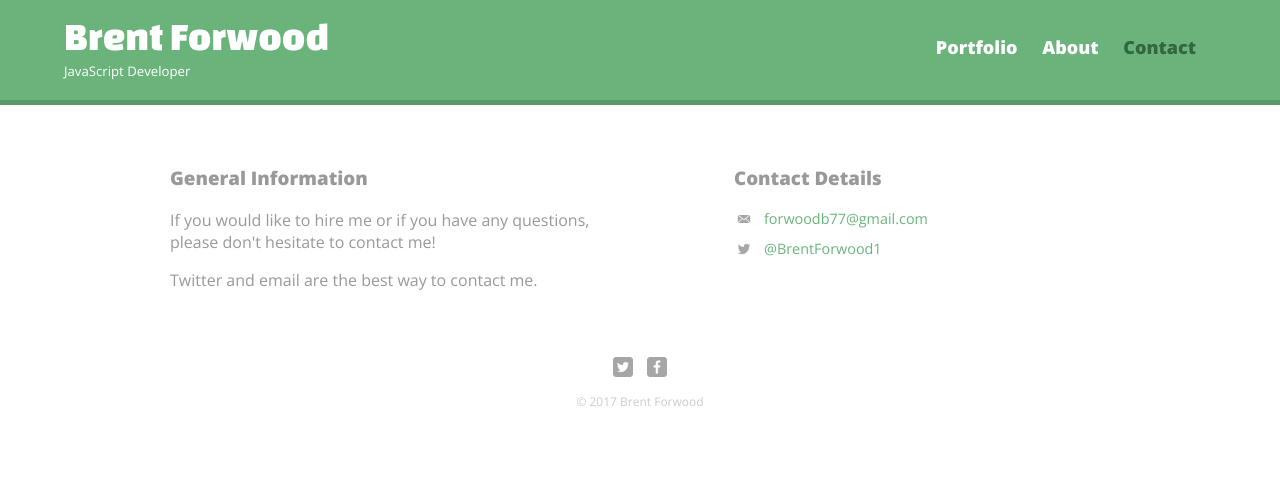
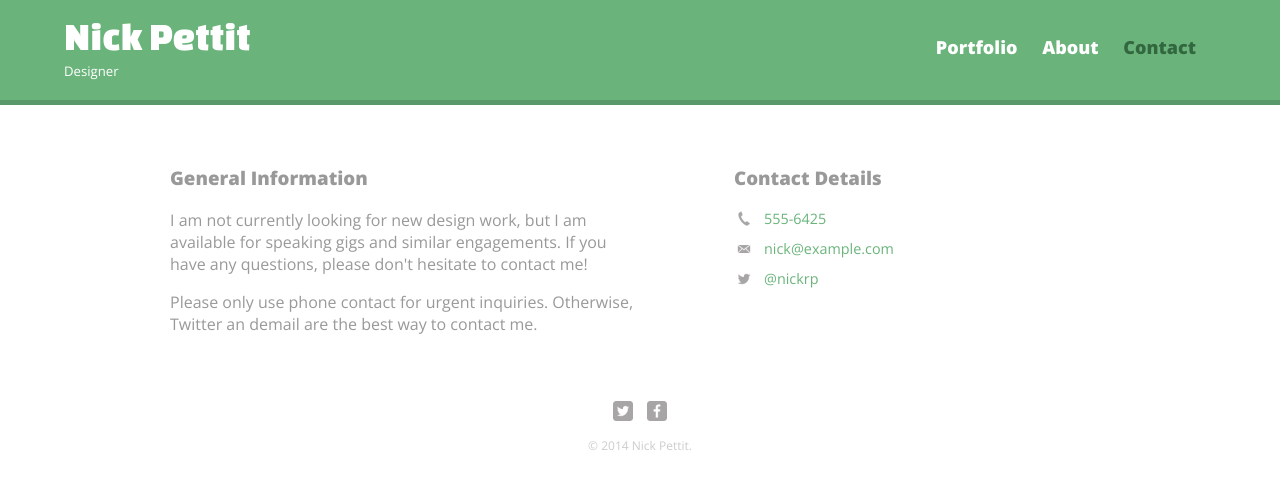
Before and after one commit to forwoodb/htmaw, a plain HTML site: page contact.html in a window 1280 px wide. Drawn offline with nearby package versions, Linux system fonts and the light colour scheme.

Commit message:
Try Again
Original Tutorial 2

```diff
--- a/contact.html
+++ b/contact.html
@@ -2,7 +2,7 @@
 <html>
   <head>
     <meta charset="utf-8">
-    <title>Brent Forwood | JavaScript Developer</title>
+    <title>Nick Pettit | Designer</title>
     <link rel="stylesheet" href="css/normalize.css">
     <link href="https://fonts.googleapis.com/css?family=Changa+One|Open+Sans:normal,800" rel="stylesheet">
     <link rel="stylesheet" href="css/main.css">
@@ -12,8 +12,8 @@
   <body>
     <header>
       <a href="index.html" id="logo">
-        <h1>Brent Forwood</h1>
-        <h2>JavaScript Developer</h2>
+        <h1>Nick Pettit</h1>
+        <h2>Designer</h2>
       </a>
       <nav>
         <ul>
@@ -26,21 +26,21 @@
     <div id="wrapper">
       <section id="primary">
         <h3>General Information</h3>
-        <p>If you would like to hire me or if you have any questions, please don't hesitate to contact me!</p>
-        <p>Twitter and email are the best way to contact me.</p>
+        <p>I am not currently looking for new design work, but I am available for speaking gigs and similar engagements.  If you have any questions, please don't hesitate to contact me!</p>
+        <p>Please only use phone contact for urgent inquiries.  Otherwise, Twitter an demail are the best way to contact me.</p>
       </section>
       <section id="secondary">
         <h3>Contact Details</h3>
         <ul class="contact-info">
-          <!-- <li class="phone"><a href="tel:555-6425">555-6425</a></li> -->
-          <li class="mail"><a href="mailto:nick@example.com">forwoodb77@gmail.com</a></li>
-          <li class="twitter"><a href="http://twitter.com/intent/tweet?screen_name=BrentForwood1">@BrentForwood1</a></li>
+          <li class="phone"><a href="tel:555-6425">555-6425</a></li>
+          <li class="mail"><a href="mailto:nick@example.com">nick@example.com</a></li>
+          <li class="twitter"><a href="http://twitter.com/intent/tweet?screen_name=nickrp">@nickrp</a></li>
         </ul>
       </section>
       <footer>
-        <a href="https://twitter.com/BrentForwood1"><img src="img/twitter-wrap.png" alt="Twitter Logo" class="social-icon"></a>
-        <a href="https://www.facebook.com/brent.forwood"><img src="img/facebook-wrap.png" alt="FacebookLogo" class="social-icon"></a>
-        <p>&copy; 2017 Brent Forwood</p>
+        <a href="http://twitter.com/nickrp"><img src="img/twitter-wrap.png" alt="Twitter Logo" class="social-icon"></a>
+        <a href="http://facebook.com/nickpettit"><img src="img/facebook-wrap.png" alt="FacebookLogo" class="social-icon"></a>
+        <p>&copy; 2014 Nick Pettit.</p>
       </footer>
     </div>
   </body>
```
Also changed, not shown: about.html (+9 -9 lines), index.html (+6 -6 lines).
